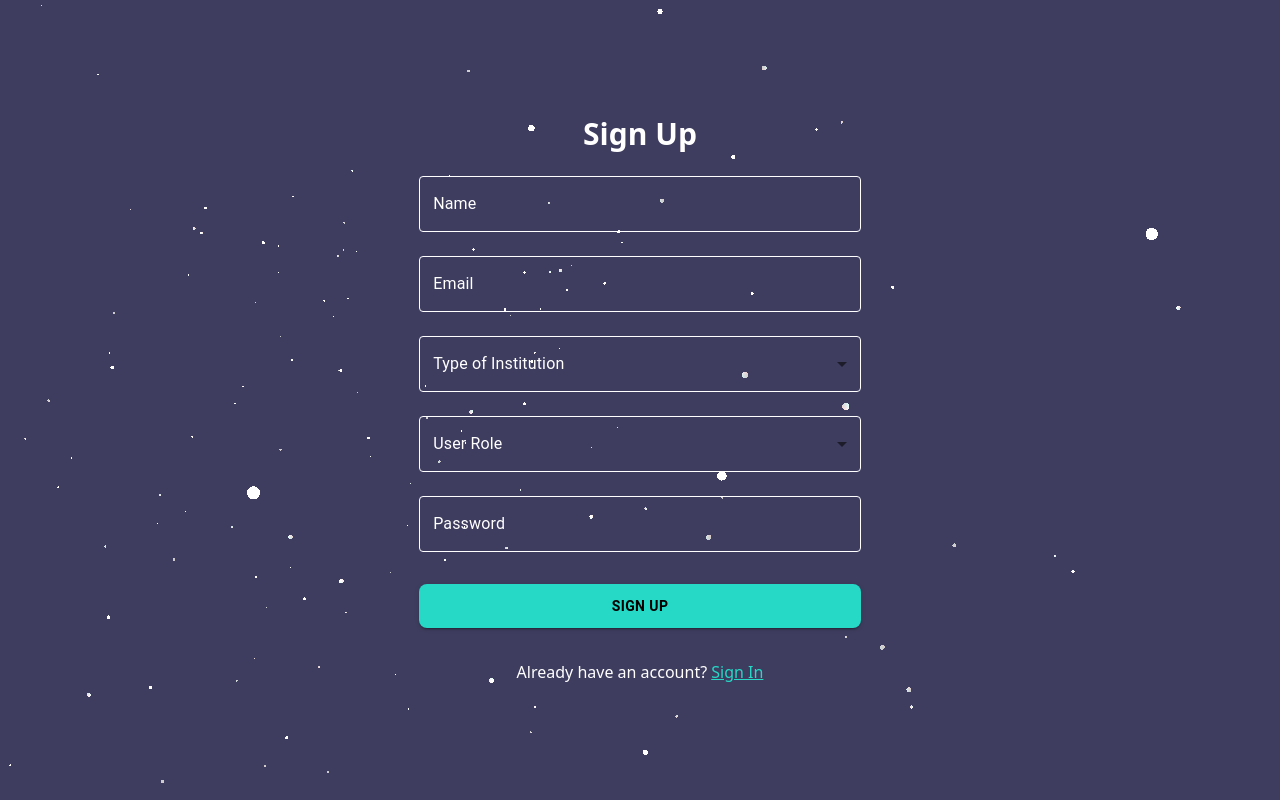
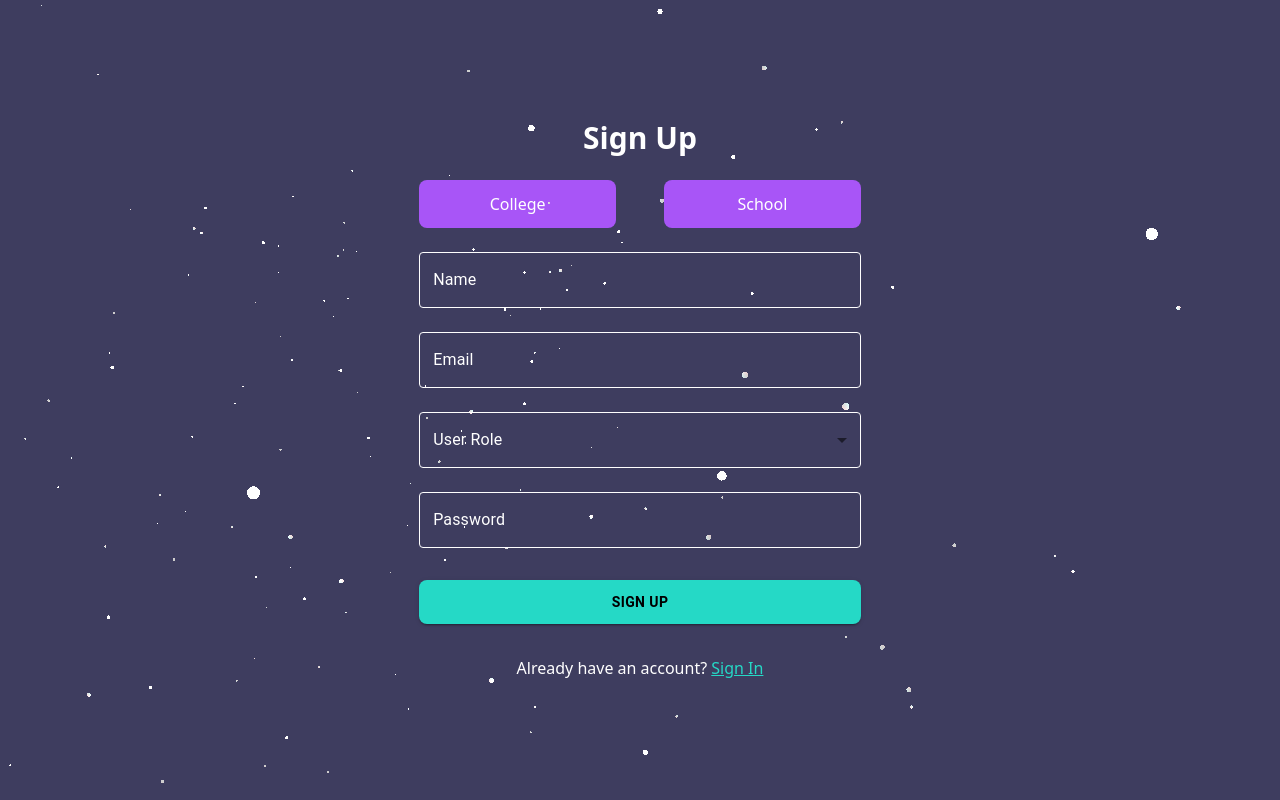
Before and after one commit to shivamFullStack111/hackaton-CT-2025, a React (Vite) app in the folder frontend/: page /register in a window 1280 px wide. Built offline with nearby package versions, Linux system fonts and the light colour scheme.

Commit message:
changes in register page

```diff
--- a/frontend/src/pages/Register.jsx
+++ b/frontend/src/pages/Register.jsx
@@ -25,6 +25,15 @@ const Register = () => {
 
                 <div className="w-[60vw] p-6 max-w-[600px]  h-[90vh]  max-h-[600px] flex flex-col justify-center items-center">
                     <p className="text-white font-semibold text-3xl">Sign Up</p>
+
+                    <div className="w-[80%] ">
+                        <div className=" gap-12  w-[60] grid grid-cols-2  mt-6">
+                            <div className="bg-purple-500 text-center text-white rounded-lg px-3 py-3">College</div>
+                            <div className="bg-purple-500 text-center text-white rounded-lg px-3 py-3">School</div>
+                        </div>
+
+
+                    </div>
 
                     <div className="w-[80%] mt-6">
                         <TextField
@@ -84,51 +93,7 @@ const Register = () => {
 
 
 
-                    <div className="w-[80%]  mt-6">
 
-                        <FormControl sx={{
-                            '& .MuiInputLabel-root': {
-                                color: '#fff',
-                                transition: 'all 0.3s ease',
-                            },
-                            '& .MuiInputLabel-root.Mui-focused': {
-                                color: '#25D9C6',
-                            },
-                            '& .MuiInputBase-input': { color: '#fff' },
-                            '& .MuiOutlinedInput-root': {
-                                '& fieldset': { borderColor: '#fff' },
-                                '&:hover fieldset': { borderColor: '#25D9C6' },
-                                '&.Mui-focused fieldset': { borderColor: '#25D9C6' },
-                            },
-                        }} fullWidth>
-                            <InputLabel sx={{
-                                '& .MuiInputLabel-root': {
-                                    color: '#fff',
-                                    transition: 'all 0.3s ease',
-                                },
-                                '& .MuiInputLabel-root.Mui-focused': {
-                                    color: '#25D9C6',
-                                },
-                                '& .MuiInputBase-input': { color: '#fff' },
-                                '& .MuiOutlinedInput-root': {
-                                    '& fieldset': { borderColor: '#fff' },
-                                    '&:hover fieldset': { borderColor: '#25D9C6' },
-                                    '&.Mui-focused fieldset': { borderColor: '#25D9C6' },
-                                },
-                            }} id="demo-simple-select-label">Type of Institution</InputLabel>
-                            <Select
-                                labelId="demo-simple-select-label"
-                                id="demo-simple-select"
-                                // value={age}
-                                label="Type of Institution"
-                            // onChange={handleChange}
-                            >
-                                <MenuItem value={"college"}>College</MenuItem>
-                                <MenuItem value={"school"}>School</MenuItem>
-                            </Select>
-                        </FormControl>
-
-                    </div>
 
                     <div className="w-[80%]  mt-6">
 
```
Also changed, not shown: frontend/src/components/LandingPage.jsx (added).
